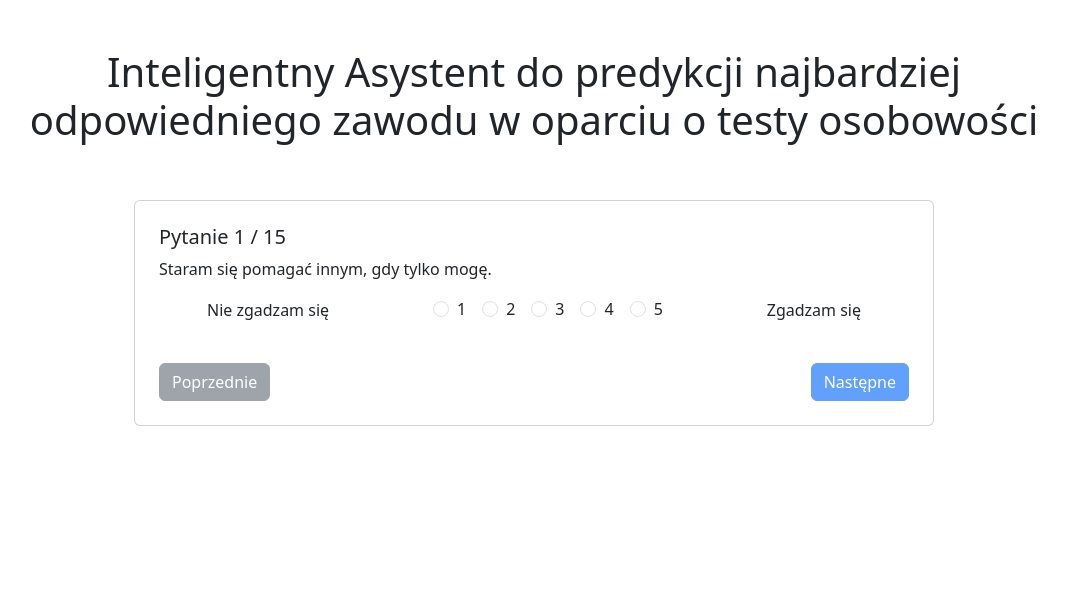
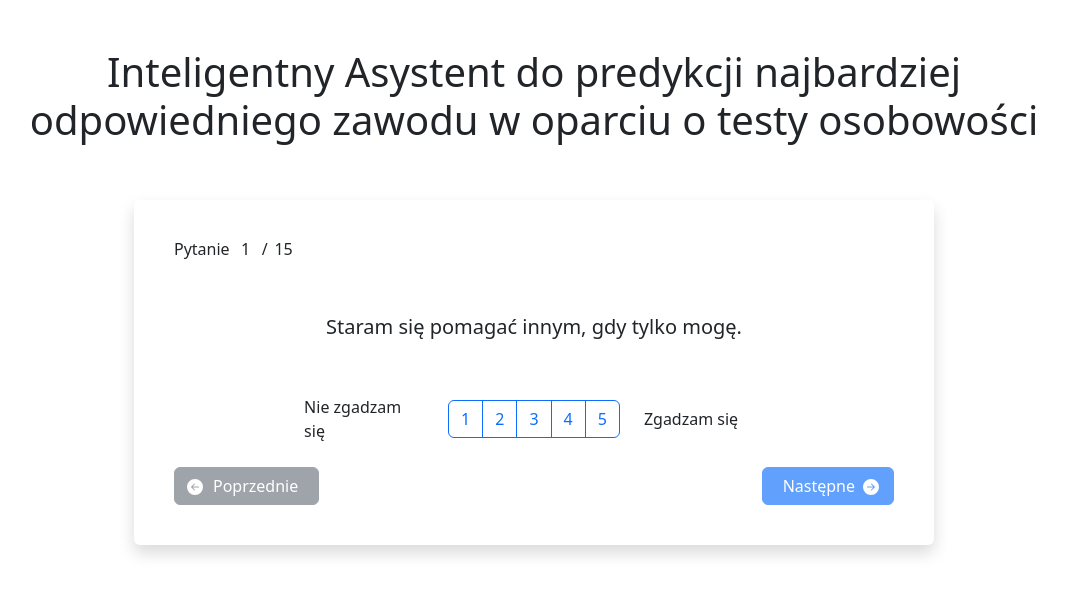
Before and after one commit to Kszemka/simple-career-predict, a React (Create React App) app in the folder frontend/: page / in a window 1280 px wide. Both pictures are taken after a click on the button "Rozpocznij test". Shown: the top 594 px of the page, without its empty margins (106-1172 px from the left). Built offline with nearby package versions, Linux system fonts and the light colour scheme.

Commit message:
Question visuals rework
- przeniesienie kart poczatkowej i koncowej jako komponenty
- zmiana wygladu karty pytan
- zmiana wygladu opcji wyboru radios

```diff
--- a/frontend/src/App.js
+++ b/frontend/src/App.js
@@ -1,16 +1,19 @@
 import React, { useState, useEffect } from "react";
 import "bootstrap/dist/css/bootstrap.min.css";
+import ResultCard from "./components/ResultCard";
+import StartCard from "./components/StartCard";
 function App() {
   const [questions, setQuestions] = useState([]);
   const [responses, setResponses] = useState({});
   const [currentQuestionIndex, setCurrentQuestionIndex] = useState(0);
-  const [errorMessage, setErrorMessage] = useState("");
+  const [errorMessage, setErrorMessage] = useState(null);
   const [result, setResult] = useState("");
   const [step, setStep] = useState("start"); // "start", "quiz", "result"
 
   const scale = [1, 2, 3, 4, 5]; // Scale for responses
 
   useEffect(() => {
+    setErrorMessage(null);
     fetchQuestions();
   }, []);
 
@@ -25,6 +28,9 @@ function App() {
       .then((data) => {
         const shuffled = [...data].sort(() => Math.random() - 0.5);
         setQuestions(shuffled);
+        if (shuffled.length === 0) {
+          throw new Error("No questions");
+        }
 
         const initialResponses = shuffled.reduce((acc, { category }, index) => {
           acc[index] = null;
@@ -34,6 +40,7 @@ function App() {
       })
       .catch((error) => {
         console.error("Error loading questions:", error);
+        setErrorMessage("Błąd podczas pobierania pytań");
       });
   };
 
@@ -43,7 +50,6 @@ function App() {
     setResponses(newResponses);
     setErrorMessage("");
   };
-
   const allAnswered = Object.values(responses).every((response) => response !== null);
   const handleSubmit = async () => {
     const featureOrder = ["O_score", "C_score", "E_score", "A_score", "N_score"];
@@ -56,21 +62,26 @@ function App() {
       formattedResponses[category].push(responses[index]);
     });
 
-    try {
-      const response = await fetch("/submit_scores", {
+    fetch("/submit_scores", {
       method: "POST",
       headers: {
         "Content-Type": "application/json",
       },
       body: JSON.stringify(formattedResponses),
-      });
-
-      const data = await response.json();
+    })
+      .then((response) => {
+        if (!response.ok) {
+          throw new Error("Network response was not ok");
+        }
+        return response.json();
+      })
+      .then((data) => {
         setResult(data.predicted_career);
         setStep("result");
-    } catch (error) {
+      })
+      .catch((error) => {
         console.error("Error submitting scores:", error);
-    }
+      });
     // setResult("Zawód rodziców");
     // setStep("result");
   };
@@ -90,88 +101,70 @@ function App() {
   const handleRestart = () => {
     location.reload();
   };
-
-  if (step === "start") {
-    return (
-      <div className="app">
-        <div className="container mt-5 text-center d-flex flex-column justify-content-center align-items-center">
-          <h1>Inteligentny Asystent do predykcji najbardziej odpowiedniego zawodu w oparciu o testy osobowości</h1>
-          <div className="card p-4 mt-5" style={{ width: "50rem" }}>
-            <h5 className="pt-2 mb-4">O projekcie</h5>
-            <p>
-              Lorem ipsum dolor sit amet, consectetur adipiscing elit. Donec leo quam, eleifend vitae sapien sed, porttitor porta quam. Integer tortor metus, venenatis sit amet ligula ac, interdum
-              cursus ante. Cras quis ante eget erat placerat varius a sit amet quam.
-            </p>
-            <div className="pt-5">
-              <button className="btn btn-primary btn-lg" onClick={() => setStep("quiz")}>
-                Rozpocznij test
-              </button>
-            </div>
-          </div>
-        </div>
-      </div>
-    );
-  }
-
-  if (step === "result") {
-    return (
-      <div className="app">
-        <div className="container mt-5 text-center d-flex flex-column justify-content-center align-items-center">
-          <h1>Inteligentny Asystent do predykcji najbardziej odpowiedniego zawodu w oparciu o testy osobowości</h1>
-          <div className="card p-4 mt-5" style={{ width: "50rem" }}>
-            <h5 className="pt-2 mb-4">Najbardziej odpowiedni zawód</h5>
-            <h3 className="py-4 text-success">{result}</h3>
-            <div>
-              <button className="btn btn-primary mt-4 btn-lg" onClick={handleRestart}>
-                Od nowa
-              </button>
-            </div>
-          </div>
-        </div>
-      </div>
-    );
-  }
   const currentQuestion = questions[currentQuestionIndex] || 0;
   return (
+    <>
+      {step === "start" && <StartCard click={() => setStep("quiz")} error={errorMessage} />}
+      {step === "result" && <ResultCard result={result} handleRestart={handleRestart} />}
+      {step === "quiz" && (
         <div className="App">
           <div className="container mt-5 d-flex flex-column justify-content-center align-items-center">
             <h1 className="text-center">Inteligentny Asystent do predykcji najbardziej odpowiedniego zawodu w oparciu o testy osobowości</h1>
-        <div className="card p-4 mt-5" style={{ width: "50rem" }}>
-          <h5>
-            Pytanie {currentQuestionIndex + 1} / {questions.length}
-          </h5>
-          <p>{currentQuestion.question}</p>
-          <form>
-            <div className="d-flex align-items-center justify-content-around mb-3">
-              <label>Nie zgadzam się</label>
-              <div className="d-flex justify-content-center">
+            <div className="card p-4 mt-5 shadow border border-0" style={{ width: "50rem" }}>
+              <div className="card-body">
+                <h6 className="d-flex pb-5">
+                  <div>Pytanie</div>
+                  <div className="text-center" style={{ width: "2rem" }}>
+                    {currentQuestionIndex + 1}
+                  </div>
+                  /
+                  <div className="text-center" style={{ width: "2rem" }}>
+                    {questions.length}
+                  </div>
+                </h6>
+                <h5 className="text-center pb-5">{currentQuestion.question}</h5>
+                <form className="pb-2">
+                  <div className="d-flex align-items-center justify-content-center gap-4">
+                    <label className="text-right" style={{ width: "120px" }}>
+                      Nie zgadzam się
+                    </label>
+                    <div className="btn-group" role="group">
                       {scale.map((number) => (
-                  <div key={number} className="form-check mx-2">
+                        <React.Fragment key={number}>
                           <input
                             type="radio"
                             name={`question-${currentQuestionIndex}`}
-                      className="form-check-input"
+                            className="btn-check"
                             id={`option-${number}`}
                             value={number}
+                            autoComplete="off"
                             checked={responses[currentQuestionIndex] === number}
                             onChange={() => handleRadioChange(currentQuestionIndex, number)}
                           />
-                    <label className="form-check-label" htmlFor={`option-${number}`}>
+                          <label className="btn btn-outline-primary" htmlFor={`option-${number}`}>
                             {number}
                           </label>
-                  </div>
+                        </React.Fragment>
                       ))}
                     </div>
-              <label>Zgadzam się</label>
+                    <label className="text-left" style={{ width: "120px" }}>
+                      Zgadzam się
+                    </label>
                   </div>
                 </form>
-          <div className="d-flex justify-content-between mt-4">
+                <div className="d-flex justify-content-between pt-3">
                   <button className="btn btn-secondary" onClick={handlePrevious} disabled={currentQuestionIndex === 0}>
-              Poprzednie
+                    <svg xmlns="http://www.w3.org/2000/svg" width="18" height="18" fill="currentColor" className="bi bi-arrow-left-circle-fill" viewBox="0 0 18 18">
+                      <path d="M8 0a8 8 0 1 0 0 16A8 8 0 0 0 8 0m3.5 7.5a.5.5 0 0 1 0 1H5.707l2.147 2.146a.5.5 0 0 1-.708.708l-3-3a.5.5 0 0 1 0-.708l3-3a.5.5 0 1 1 .708.708L5.707 7.5z" />
+                    </svg>
+                    <span className="mx-2">Poprzednie</span>
                   </button>
                   {currentQuestionIndex < questions.length - 1 ? (
                     <button className="btn btn-primary" onClick={handleNext} disabled={responses[currentQuestionIndex] === null}>
-                Następne
+                      <span className="mx-2">Następne</span>
+                      <svg xmlns="http://www.w3.org/2000/svg" width="18" height="18" fill="currentColor" className="bi bi-arrow-right-circle-fill" viewBox="0 0 18 18">
+                        <path d="M8 0a8 8 0 1 1 0 16A8 8 0 0 1 8 0M4.5 7.5a.5.5 0 0 0 0 1h5.793l-2.147 2.146a.5.5 0 0 0 .708.708l3-3a.5.5 0 0 0 0-.708l-3-3a.5.5 0 1 0-.708.708L10.293 7.5z" />
+                      </svg>
                     </button>
                   ) : (
                     <button className="btn btn-success" onClick={handleSubmit} disabled={!allAnswered}>
@@ -182,6 +175,9 @@ function App() {
               </div>
             </div>
           </div>
+        </div>
+      )}
+    </>
   );
 }
 
--- /dev/null
+++ b/frontend/src/components/ResultCard.js
@@ -0,0 +1,20 @@
+export default function ResultCard({ result, handleRestart }) {
+  return (
+    <div className="app">
+      <div className="container mt-5 text-center d-flex flex-column justify-content-center align-items-center">
+        <h1>Inteligentny Asystent do predykcji najbardziej odpowiedniego zawodu w oparciu o testy osobowości</h1>
+        <div className="card p-4 mt-5 shadow border border-0" style={{ width: "50rem" }}>
+          <div className="card-body">
+            <h5 className="pt-2 mb-4">Najbardziej odpowiedni zawód</h5>
+            <h3 className="py-4 text-success">{result}</h3>
+            <div>
+              <button className="btn btn-primary mt-4 btn-lg" onClick={handleRestart}>
+                Od nowa
+              </button>
+            </div>
+          </div>
+        </div>
+      </div>
+    </div>
+  );
+}
--- /dev/null
+++ b/frontend/src/components/StartCard.js
@@ -0,0 +1,23 @@
+export default function StartCard({ click, error }) {
+  return (
+    <div className="app">
+      <div className="container mt-5 text-center d-flex flex-column justify-content-center align-items-center">
+        <h1>Inteligentny Asystent do predykcji najbardziej odpowiedniego zawodu w oparciu o testy osobowości</h1>
+        <div className="card p-4 mt-5 shadow border border-0" style={{ width: "50rem" }}>
+          <div className="card-body">
+            <h5 className="pt-2 mb-4">O projekcie</h5>
+            <p>
+              Lorem ipsum dolor sit amet, consectetur adipiscing elit. Donec leo quam, eleifend vitae sapien sed, porttitor porta quam. Integer tortor metus, venenatis sit amet ligula ac, interdum
+              cursus ante. Cras quis ante eget erat placerat varius a sit amet quam.
+            </p>
+            <div className="mt-5">
+              <button className="btn btn-primary btn-lg" onClick={click}>
+                Rozpocznij test
+              </button>
+            </div>
+          </div>
+        </div>
+      </div>
+    </div>
+  );
+}
```
Lines whose indentation alone changed are shown as unchanged.
